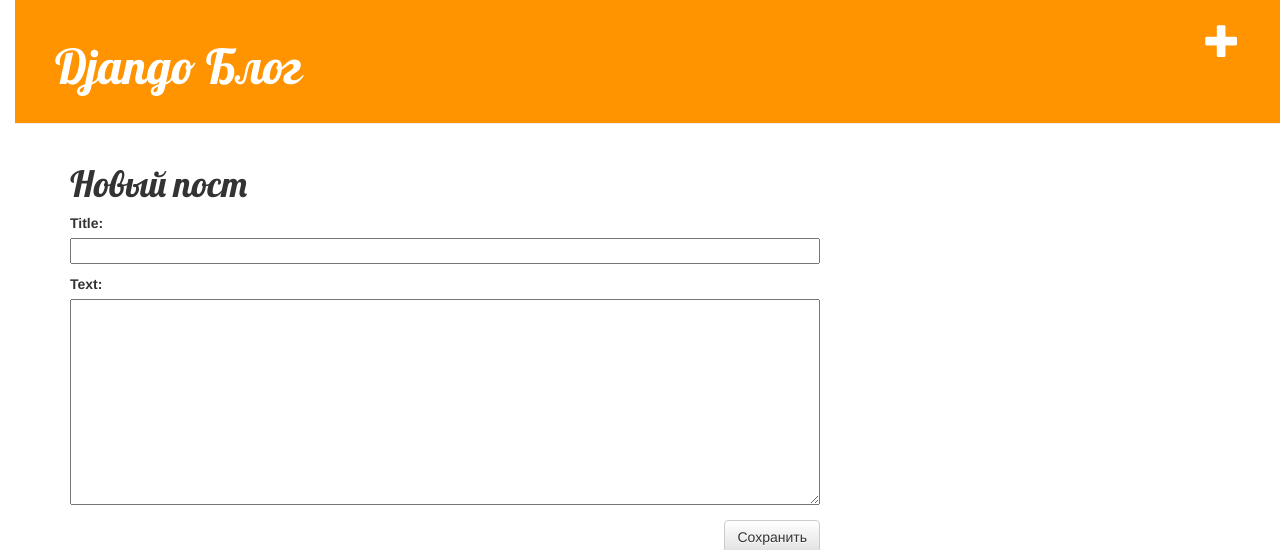
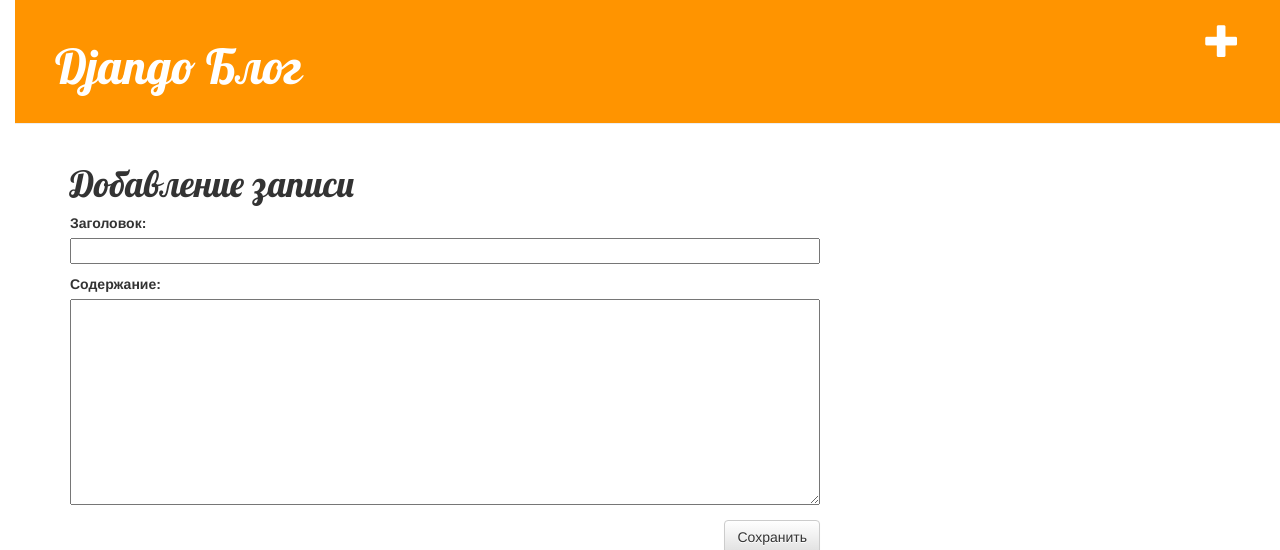
Before and after one commit to sergksk/my-first-blog, a Django app: page /post/new/ in a window 1280 px wide. Shown: the top 550 px of the page. Run offline with Django 3.2, Linux system fonts and the light colour scheme; some libraries are stand-ins or nearby versions.

Commit message:
edit and insert forms

```diff
--- a/mysite/blog/models.py
+++ b/mysite/blog/models.py
@@ -3,13 +3,12 @@ from django.utils import timezone
 
 
 class Post(models.Model):
-    author = models.ForeignKey('auth.User', on_delete=models.CASCADE)
-    title = models.CharField(max_length=200)
-    text = models.TextField()
-    created_date = models.DateTimeField(
+    author = models.ForeignKey('auth.User', on_delete=models.CASCADE, verbose_name="Автор")
+    title = models.CharField("Заголовок", max_length=200)
+    text = models.TextField("Содержание")
+    created_date = models.DateTimeField("Дата создания",
             default=timezone.now)
-    published_date = models.DateTimeField(
-            blank=True, null=True)
+    published_date = models.DateTimeField("Дата публикации", blank=True, null=True)
 
     def publish(self):
         self.published_date = timezone.now()
--- a/mysite/blog/templates/blog/base.html
+++ b/mysite/blog/templates/blog/base.html
@@ -11,9 +11,9 @@
     </head>
     <body>
 	  <div	class="page-header">
-        	<a href="{%	url	'post_new'	%}"	class="top-menu"><span class="glyphicon	glyphicon-plus"></span></a>
-        	<h1><a	href="/">Django	Блог</a></h1>
-	  </div>
+        	<a href="{%	url	'post_new' %}" class="top-menu"><span class="glyphicon	glyphicon-plus"></span></a>
+			<h1><a href="/">Django	Блог</a></h1>
+  	  </div>
 	  <div	class="content	container">
 		<div	class="row">
 		  <div	class="col-md-8">
--- a/mysite/blog/templates/blog/post_edit.html
+++ b/mysite/blog/templates/blog/post_edit.html
@@ -1,6 +1,6 @@
 {% extends 'blog/base.html'	%}
 {% block content %}
-<h1>Новый пост</h1>
+ <h1>{{ action }}</h1>
  <form method="POST" class="post-form">{% csrf_token %}
    {{ form.as_p }}
    <button type="submit" class="save btn btn-default">Сохранить</button>
--- a/mysite/blog/views.py
+++ b/mysite/blog/views.py
@@ -7,9 +7,10 @@ def post_list(request):
     posts = Post.objects.filter(published_date__lte=timezone.now()).order_by('published_date')
     return render(request, 'blog/post_list.html', {'posts' : posts})
 def post_detail(request, pk):
-    post = get_object_or_404(Post,	pk=pk)
+    post = get_object_or_404(Post, pk=pk)
     return render(request, 'blog/post_detail.html', {'post' : post})
 def post_new(request):
+    action = "Добавление записи"
     if request.method == "POST":
         form = PostForm(request.POST)
         if form.is_valid():
@@ -19,9 +20,10 @@ def post_new(request):
             post.save()
             return redirect('post_detail', pk=post.pk)
     else:
-	    form = PostForm()
-    return render(request, 'blog/post_edit.html', {'form': form})
+        form = PostForm()
+    return render(request, 'blog/post_edit.html', {'form': form, 'action': action})
 def post_edit(request, pk):
+    action = "Изменение записи"
     post = get_object_or_404(Post, pk=pk)
     if request.method == "POST":
         form = PostForm(request.POST, instance=post)
@@ -32,5 +34,5 @@ def post_edit(request, pk):
             post.save()
             return redirect('post_detail', pk=post.pk)
     else:
-	    form = PostForm(instance=post)
-    return render(request, 'blog/post_edit.html', {'form': form})
+        form = PostForm(instance=post)
+    return render(request, 'blog/post_edit.html', {'form': form, 'action': action})
```
